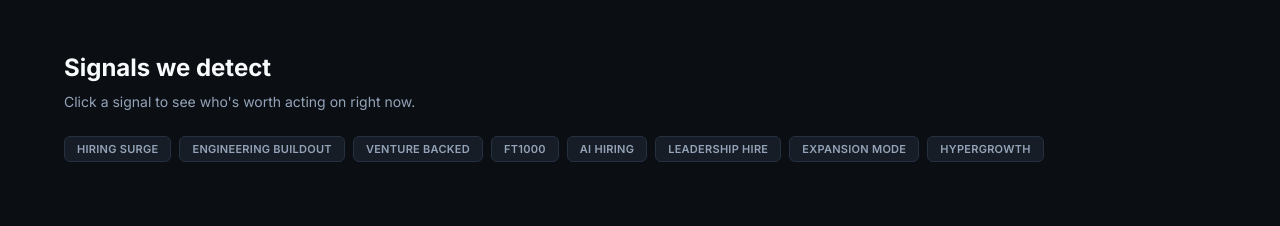
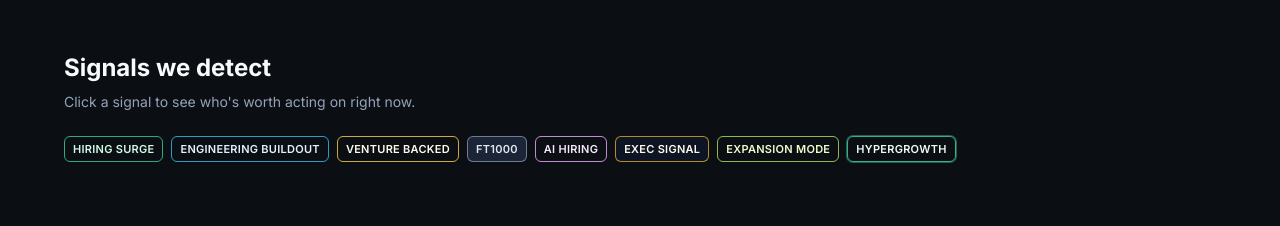
Before and after one commit to conorwalsh1/scout-signal, a Next.js app: page / in a window 1280 px wide. Shown: the part 1060-1286 px from the top of the page. Built offline with nearby package versions, Linux system fonts and the light colour scheme; no server answers.

Commit message:
Enhance landing page company badges

```diff
--- a/app/page.tsx
+++ b/app/page.tsx
@@ -8,6 +8,9 @@ import {
 } from "@/lib/landing-data";
 import { LandingHeroWithRadar } from "@/components/landing/landing-hero-with-radar";
 import { LandingBadges } from "@/components/landing/landing-badges";
+import { CompanyLogo } from "@/components/company-logo";
+import { BADGES, BADGE_STYLES, getCompanyBadgesForPlan, pickDisplayBadges } from "@/lib/badges";
+import type { ScoreComponents } from "@/types/database";
 
 export const dynamic = "force-dynamic";
 
@@ -138,14 +141,58 @@ export default async function HomePage() {
                   href={`/companies/${company.id}`}
                   className="flex items-center justify-between border-b border-border/60 px-5 py-4 no-underline last:border-b-0 hover:bg-card/70"
                 >
+                  <div className="min-w-0 flex items-center gap-3">
+                    <div className="h-9 w-9 shrink-0 overflow-hidden rounded-lg border border-border bg-sidebar flex items-center justify-center">
+                      <CompanyLogo
+                        name={company.name}
+                        website={company.website}
+                        domain={company.domain}
+                        className="h-full w-full object-contain"
+                      />
+                    </div>
                     <div className="min-w-0">
                       <p className="truncate font-semibold text-foreground-heading">{company.name}</p>
                       <p className="mt-1 text-xs text-signal-green">
                         Signal Score {(company.score / 10).toFixed(1)} · {company.latest_signal_label}
                       </p>
                       <p className="mt-1 truncate text-xs text-secondary">{company.insight_line}</p>
+                      {(() => {
+                        const badgeIds = pickDisplayBadges(
+                          getCompanyBadgesForPlan(company.score_components_json as ScoreComponents, {
+                            score: company.score,
+                            plan: "free",
+                          }),
+                          3
+                        );
+                        if (badgeIds.length === 0) return null;
+
+                        return (
+                          <div className="flex flex-wrap gap-1 mt-2">
+                            {badgeIds.map((bid) => {
+                              const label =
+                                bid === "leadership_hire"
+                                  ? "Exec signal"
+                                  : BADGES.find((b) => b.id === bid)?.label ?? bid.replace(/_/g, " ");
+                              const styleClass = BADGE_STYLES[bid] ?? "bg-muted/80 text-secondary border border-border";
+
+                              return (
+                                <span
+                                  key={bid}
+                                  className={[
+                                    "inline-flex items-center rounded-md px-2 py-1 text-[11px] font-semibold uppercase tracking-wide",
+                                    styleClass,
+                                  ].join(" ")}
+                                >
+                                  {label}
+                                </span>
+                              );
+                            })}
                           </div>
-                  <div className="pl-4 text-sm font-semibold text-muted-foreground">#{index + 1}</div>
+                        );
+                      })()}
+                    </div>
+                  </div>
+                  <div className="pl-4 text-sm font-semibold text-muted-foreground shrink-0">#{index + 1}</div>
                 </Link>
               ))
             ) : (
--- a/components/landing/landing-badges.tsx
+++ b/components/landing/landing-badges.tsx
@@ -1,5 +1,5 @@
 import Link from "next/link";
-import { BADGES } from "@/lib/badges";
+import { BADGES, BADGE_STYLES } from "@/lib/badges";
 
 export function LandingBadges() {
   return (
@@ -14,9 +14,12 @@ export function LandingBadges() {
             <Link
               key={badge.id}
               href={`/companies?badge=${badge.id}&sort=rank`}
-              className="inline-flex items-center rounded-md border border-border bg-card px-3 py-1 text-[11px] font-semibold uppercase tracking-wide text-secondary no-underline transition-colors hover:border-signal-green/40 hover:text-foreground"
+              className={[
+                "inline-flex items-center rounded-md px-2 py-1 text-[11px] font-semibold uppercase tracking-wide no-underline transition-all duration-150 hover:-translate-y-[1px]",
+                BADGE_STYLES[badge.id],
+              ].join(" ")}
             >
-              {badge.label}
+              {badge.id === "leadership_hire" ? "Exec signal" : badge.label}
             </Link>
           ))}
         </div>
```
Lines whose indentation alone changed are shown as unchanged.
